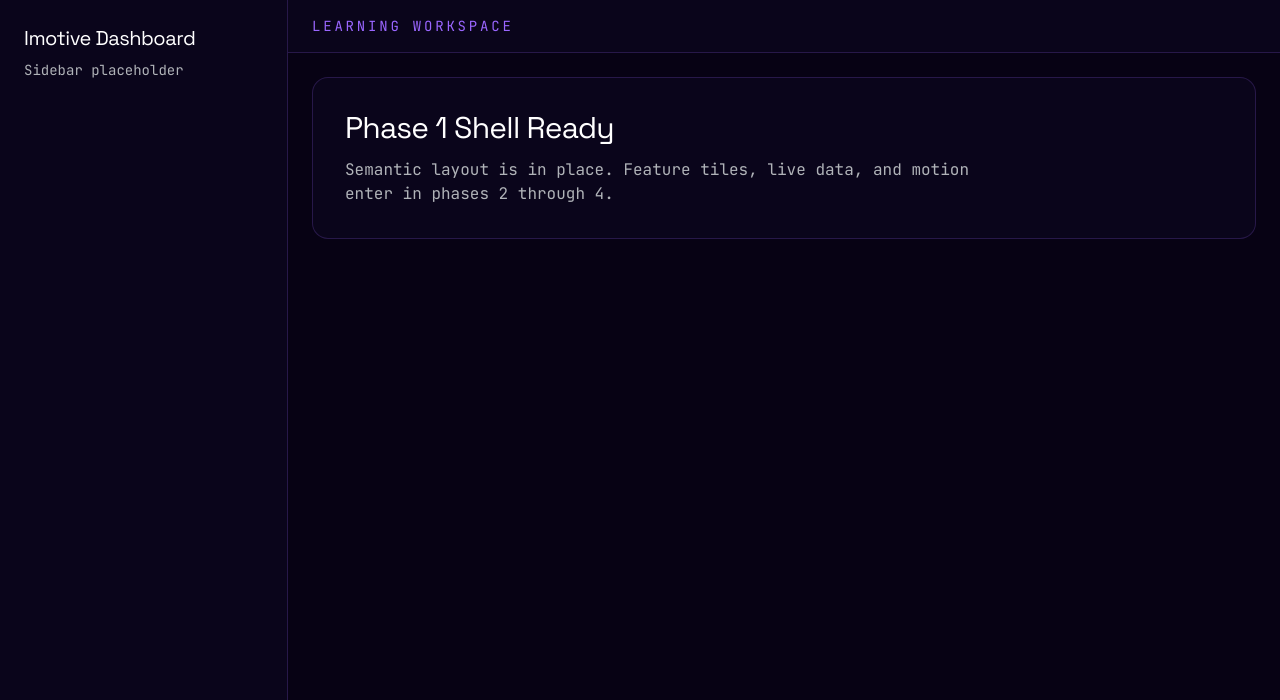
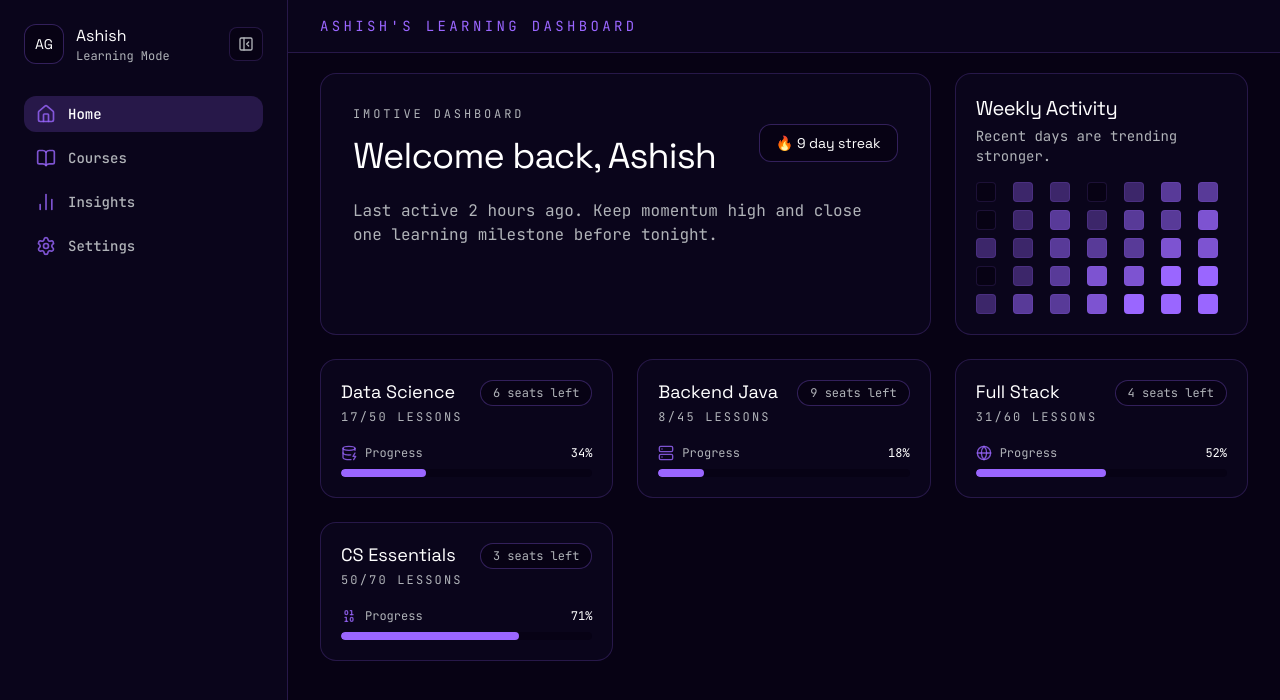
Before and after one commit to AshishGautamX/ImotiveDashboard, a Next.js app: page / in a window 1280 px wide. Shown: the top 700 px of the page. Built offline with nearby package versions, Linux system fonts and the light colour scheme.

Commit message:
feat: bento layout, sidebar, hero tile, course cards & activity graph

```diff
--- a/app/page.tsx
+++ b/app/page.tsx
@@ -1,31 +1,52 @@
+import { Binary, DatabaseZap, Globe, Server } from "lucide-react";
+import { ActivityTile } from "@/components/dashboard/ActivityTile";
+import { CourseCard } from "@/components/dashboard/CourseCard";
+import { DashboardSidebar } from "@/components/dashboard/DashboardSidebar";
+import { HeroTile } from "@/components/dashboard/HeroTile";
+
+const staticCourses = [
+  { title: "Data Science", progress: 34, seatsLeft: 6, lessonsLabel: "17/50 lessons", icon: DatabaseZap },
+  { title: "Backend Java", progress: 18, seatsLeft: 9, lessonsLabel: "8/45 lessons", icon: Server },
+  { title: "Full Stack", progress: 52, seatsLeft: 4, lessonsLabel: "31/60 lessons", icon: Globe },
+  { title: "CS Essentials", progress: 71, seatsLeft: 3, lessonsLabel: "50/70 lessons", icon: Binary },
+] as const;
+
 export default function Home() {
   return (
-    <div className="flex min-h-screen bg-bg-base text-text-primary">
-      <aside className="w-72 border-r border-accent/20 bg-bg-card p-6">
-        <h1 className="font-heading text-xl tracking-tight">Imotive Dashboard</h1>
-        <p className="mt-2 text-sm text-text-muted">Sidebar placeholder</p>
-      </aside>
+    <div className="min-h-screen bg-bg-base text-text-primary">
+      <div className="mx-auto flex w-full max-w-[1400px]">
+        <DashboardSidebar />
 
-      <div className="flex flex-1 flex-col">
-        <nav className="border-b border-accent/20 bg-bg-card px-6 py-4">
-          <p className="font-mono text-sm uppercase tracking-[0.2em] text-accent">
-            Learning Workspace
+        <div className="flex min-h-screen flex-1 flex-col">
+          <nav className="border-b border-accent/20 bg-bg-card px-4 py-4 sm:px-6 lg:px-8">
+            <p className="font-mono text-xs uppercase tracking-[0.24em] text-accent sm:text-sm">
+              Ashish&apos;s Learning Dashboard
             </p>
           </nav>
 
-        <main className="flex-1 p-6">
+          <main className="flex-1 px-4 pb-24 pt-5 sm:px-6 md:pb-6 lg:px-8">
             <section
-            aria-label="Dashboard scaffold"
-            className="rounded-2xl border border-accent/20 bg-bg-card p-8"
+              aria-label="Dashboard tiles"
+              className="grid grid-cols-1 gap-4 md:grid-cols-2 md:gap-5 lg:grid-cols-3 lg:gap-6"
             >
-            <h2 className="font-heading text-3xl tracking-tight">Phase 1 Shell Ready</h2>
-            <p className="mt-3 max-w-2xl text-text-muted">
-              Semantic layout is in place. Feature tiles, live data, and motion enter
-              in phases 2 through 4.
-            </p>
+              <HeroTile />
+
+              <ActivityTile className="md:col-span-2 lg:col-span-1" />
+
+              {staticCourses.map((course) => (
+                <CourseCard
+                  key={course.title}
+                  title={course.title}
+                  progress={course.progress}
+                  seatsLeft={course.seatsLeft}
+                  lessonsLabel={course.lessonsLabel}
+                  icon={course.icon}
+                />
+              ))}
             </section>
           </main>
         </div>
       </div>
+    </div>
   );
 }
--- /dev/null
+++ b/components/dashboard/ActivityTile.tsx
@@ -0,0 +1,46 @@
+type ActivityTileProps = {
+  className?: string;
+};
+
+const activityPattern = [
+  0, 1, 1, 0, 1, 2, 2,
+  0, 1, 2, 1, 2, 2, 3,
+  1, 1, 2, 2, 2, 3, 3,
+  0, 1, 2, 3, 3, 4, 4,
+  1, 2, 2, 3, 4, 4, 4,
+];
+
+function squareClass(level: number) {
+  if (level >= 4) return "bg-accent";
+  if (level === 3) return "bg-accent/80";
+  if (level === 2) return "bg-accent/55";
+  if (level === 1) return "bg-accent/35";
+  return "bg-bg-base";
+}
+
+export function ActivityTile({ className = "" }: ActivityTileProps) {
+  return (
+    <article
+      className={[
+        "rounded-2xl border border-accent/20 bg-bg-card p-5",
+        className,
+      ].join(" ")}
+    >
+      <header>
+        <h2 className="font-heading text-xl tracking-tight">Weekly Activity</h2>
+        <p className="mt-1 text-sm text-text-muted">Recent days are trending stronger.</p>
+      </header>
+
+      <section className="mt-4" aria-label="Contribution activity grid">
+        <ol className="grid grid-cols-7 gap-2">
+          {activityPattern.map((level, index) => (
+            <li
+              key={`activity-${index}`}
+              className={`h-5 w-5 rounded-sm border border-accent/15 ${squareClass(level)}`}
+            />
+          ))}
+        </ol>
+      </section>
+    </article>
+  );
+}
--- /dev/null
+++ b/components/dashboard/CourseCard.tsx
@@ -0,0 +1,50 @@
+import type { LucideIcon } from "lucide-react";
+
+type CourseCardProps = {
+  title: string;
+  progress: number;
+  seatsLeft: number;
+  lessonsLabel: string;
+  icon: LucideIcon;
+};
+
+export function CourseCard({
+  title,
+  progress,
+  seatsLeft,
+  lessonsLabel,
+  icon: Icon,
+}: CourseCardProps) {
+  return (
+    <article className="rounded-2xl border border-accent/20 bg-bg-card p-5">
+      <header className="flex items-start justify-between gap-3">
+        <div>
+          <p className="font-heading text-lg leading-snug text-text-primary">{title}</p>
+          <p className="mt-1 text-xs uppercase tracking-[0.18em] text-text-muted">
+            {lessonsLabel}
+          </p>
+        </div>
+
+        <span className="rounded-full border border-accent/30 bg-bg-base px-3 py-1 text-xs text-text-muted">
+          {seatsLeft} seats left
+        </span>
+      </header>
+
+      <section className="mt-5">
+        <div className="mb-2 flex items-center justify-between text-xs text-text-muted">
+          <span className="inline-flex items-center gap-2">
+            <Icon className="h-4 w-4 text-accent/80" />
+            Progress
+          </span>
+          <span className="font-mono text-text-primary">{progress}%</span>
+        </div>
+        <div className="h-2 overflow-hidden rounded-full bg-bg-base/80" aria-hidden="true">
+          <div
+            className="h-full rounded-full bg-accent"
+            style={{ width: `${progress}%` }}
+          />
+        </div>
+      </section>
+    </article>
+  );
+}
--- /dev/null
+++ b/components/dashboard/CourseCardSkeleton.tsx
@@ -0,0 +1,16 @@
+export function CourseCardSkeleton() {
+  return (
+    <article
+      aria-busy="true"
+      aria-label="Loading course"
+      className="rounded-2xl border border-accent/20 bg-bg-card p-5"
+    >
+      <div className="animate-pulse">
+        <div className="h-5 w-2/3 rounded bg-accent/20" />
+        <div className="mt-3 h-3 w-1/3 rounded bg-bg-base" />
+        <div className="mt-6 h-3 w-full rounded bg-bg-base" />
+        <div className="mt-2 h-3 w-11/12 rounded bg-bg-base" />
+      </div>
+    </article>
+  );
+}
--- /dev/null
+++ b/components/dashboard/DashboardSidebar.tsx
@@ -0,0 +1,88 @@
+import { BarChart2, BookOpen, Home, PanelLeftClose, Settings, type LucideIcon } from "lucide-react";
+
+type NavItem = {
+  label: string;
+  href: string;
+  icon: LucideIcon;
+  isActive?: boolean;
+};
+
+const navItems: NavItem[] = [
+  { label: "Home", href: "#", icon: Home, isActive: true },
+  { label: "Courses", href: "#", icon: BookOpen },
+  { label: "Insights", href: "#", icon: BarChart2 },
+  { label: "Settings", href: "#", icon: Settings },
+];
+
+export function DashboardSidebar() {
+  return (
+    <>
+      <aside className="hidden min-h-screen border-r border-accent/20 bg-bg-card md:flex md:w-20 md:flex-col md:p-4 lg:w-72 lg:p-6">
+        <header className="flex items-center justify-between">
+          <div className="flex items-center gap-3">
+            <p className="flex h-10 w-10 items-center justify-center rounded-xl border border-accent/30 bg-bg-base font-heading text-sm text-text-primary">
+              AG
+            </p>
+            <div className="hidden lg:block">
+              <p className="font-heading text-base text-text-primary">Ashish</p>
+              <p className="text-xs text-text-muted">Learning Mode</p>
+            </div>
+          </div>
+          <button
+            type="button"
+            aria-label="Collapse sidebar"
+            className="hidden rounded-lg border border-accent/20 bg-bg-base p-2 text-text-muted transition-colors hover:text-text-primary lg:inline-flex"
+          >
+            <PanelLeftClose className="h-4 w-4" />
+          </button>
+        </header>
+
+        <nav aria-label="Primary" className="mt-8">
+          <ul className="space-y-2">
+            {navItems.map(({ label, href, icon: Icon, isActive }) => (
+              <li key={label}>
+                <a
+                  href={href}
+                  aria-current={isActive ? "page" : undefined}
+                  className={[
+                    "flex items-center gap-3 rounded-xl px-3 py-2 text-sm font-medium",
+                    isActive
+                      ? "bg-accent/20 text-text-primary"
+                      : "text-text-muted hover:bg-bg-base hover:text-text-primary",
+                    "justify-center lg:justify-start",
+                  ].join(" ")}
+                >
+                  <Icon className="h-5 w-5 shrink-0 text-accent/80" />
+                  <span className="hidden lg:inline">{label}</span>
+                </a>
+              </li>
+            ))}
+          </ul>
+        </nav>
+      </aside>
+
+      <nav
+        aria-label="Mobile primary"
+        className="fixed inset-x-0 bottom-0 z-20 border-t border-accent/20 bg-bg-card/95 px-2 py-2 backdrop-blur md:hidden"
+      >
+        <ul className="grid grid-cols-4 gap-1">
+          {navItems.map(({ label, href, icon: Icon, isActive }) => (
+            <li key={`mobile-${label}`}>
+              <a
+                href={href}
+                aria-current={isActive ? "page" : undefined}
+                className={[
+                  "flex flex-col items-center justify-center gap-1 rounded-lg px-2 py-1.5 text-[11px]",
+                  isActive ? "bg-accent/20 text-text-primary" : "text-text-muted",
+                ].join(" ")}
+              >
+                <Icon className="h-4 w-4 text-accent/80" />
+                <span>{label}</span>
+              </a>
+            </li>
+          ))}
+        </ul>
+      </nav>
+    </>
+  );
+}
--- /dev/null
+++ b/components/dashboard/HeroTile.tsx
@@ -0,0 +1,25 @@
+export function HeroTile() {
+  return (
+    <article className="rounded-2xl border border-accent/20 bg-bg-card p-6 md:col-span-2 lg:p-8">
+      <header className="flex flex-wrap items-center justify-between gap-4">
+        <div>
+          <p className="font-mono text-xs uppercase tracking-[0.24em] text-text-muted">
+            Imotive Dashboard
+          </p>
+          <h1 className="mt-3 font-heading text-3xl leading-tight tracking-tight sm:text-4xl">
+            Welcome back, Ashish
+          </h1>
+        </div>
+
+        <p className="rounded-xl border border-accent/30 bg-bg-base px-4 py-2 font-heading text-sm text-text-primary">
+          {"\uD83D\uDD25"} 9 day streak
+        </p>
+      </header>
+
+      <p className="mt-5 max-w-xl text-sm text-text-muted sm:text-base">
+        Last active 2 hours ago. Keep momentum high and close one learning milestone
+        before tonight.
+      </p>
+    </article>
+  );
+}
```
Lines whose indentation alone changed are shown as unchanged.
